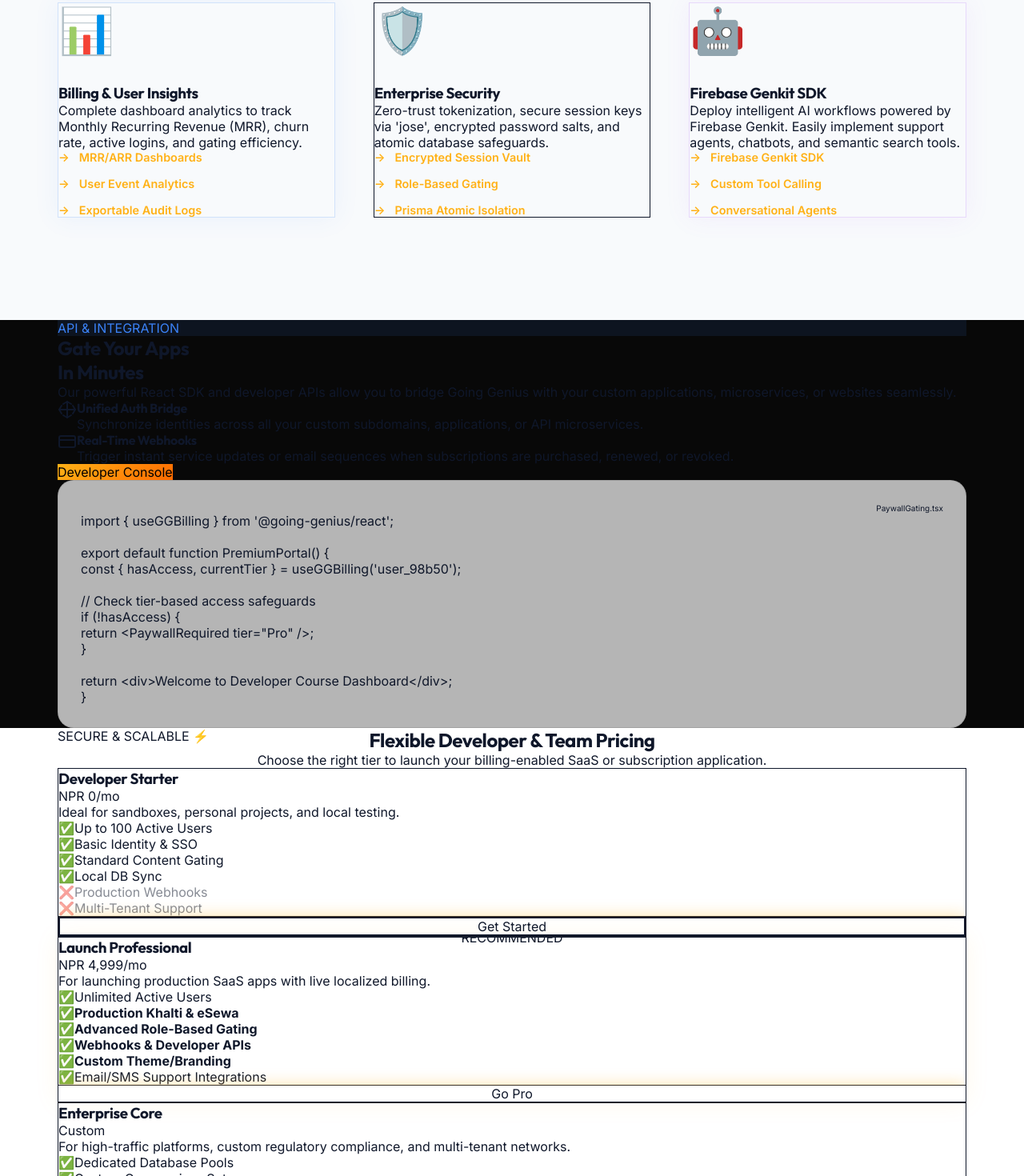
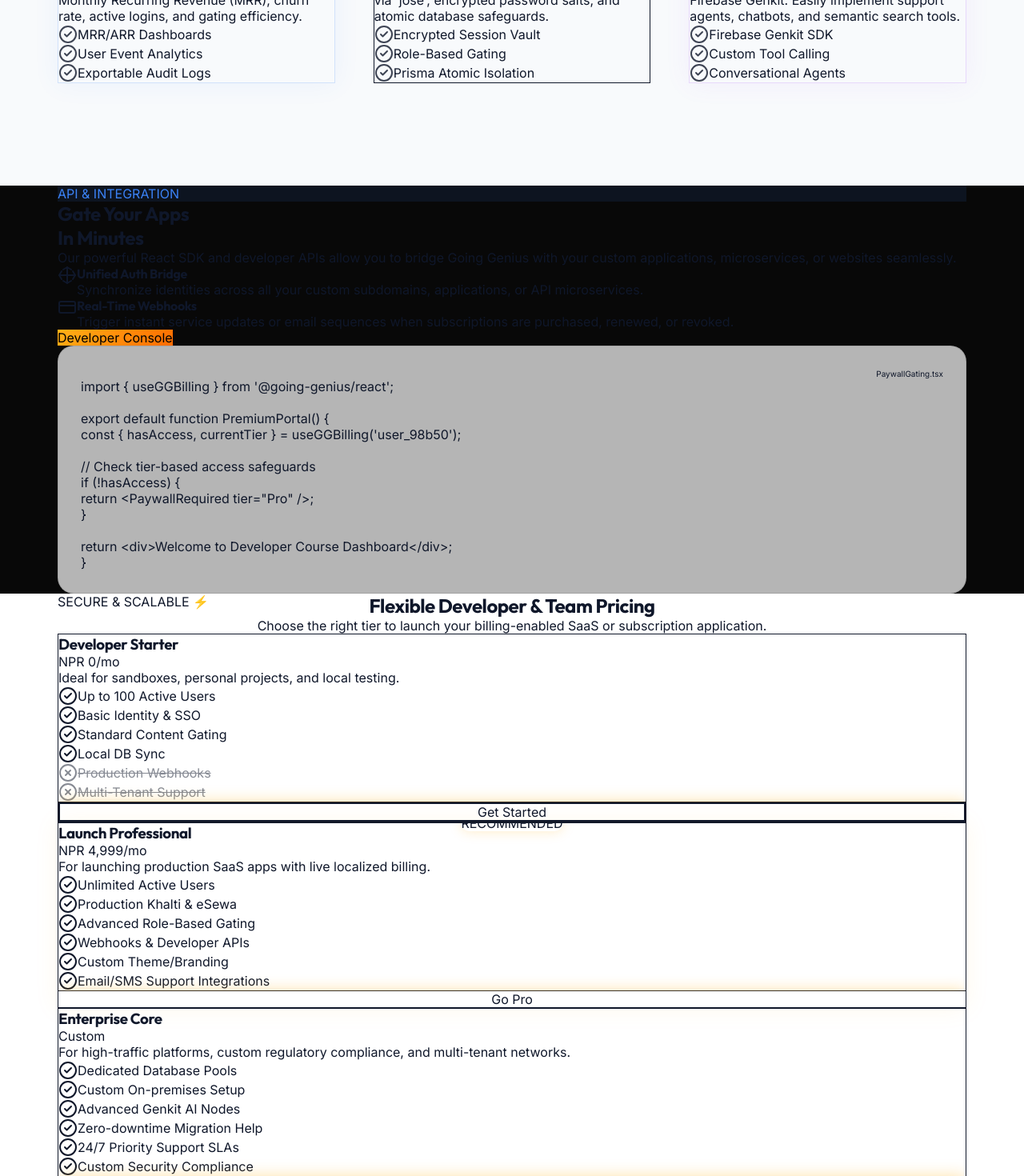
Before and after one commit to LBibek/going-genius, a Next.js app: page / in a window 1280 px wide. Shown: the part 2200-3670 px from the top of the page at 80% size. Built offline with nearby package versions, Linux system fonts and the light colour scheme; no server answers.

Commit message:
Improve card contents with lucide icons and better typography

```diff
--- a/src/components/landing/LandingPricing.tsx
+++ b/src/components/landing/LandingPricing.tsx
@@ -3,6 +3,7 @@
 import React from 'react';
 import { GlassCard } from '@/components/ui/GlassCard';
 import { GlowButton } from '@/components/ui/GlowButton';
+import { CheckCircle2, XCircle } from 'lucide-react';
 
 export function LandingPricing() {
   return (
@@ -20,24 +21,26 @@
         <div className="grid grid-cols-1 md:grid-cols-3 gap-8 lg:gap-12 items-stretch">
           <GlassCard glowColor="none" hoverEffect="scale" className="p-10 flex flex-col">
             <div className="mb-6">
-              <h3 className="text-xl font-bold font-heading">Developer Starter</h3>
+              <h3 className="text-xl font-bold font-heading text-zinc-100">Developer Starter</h3>
               <div className="mt-4 flex items-baseline gap-1">
-                <span className="text-4xl font-extrabold text-foreground">NPR 0</span>
+                <span className="text-4xl font-extrabold text-white">NPR 0</span>
                 <span className="text-sm font-medium text-muted">/mo</span>
               </div>
-              <p className="text-muted-light text-sm mt-3">Ideal for sandboxes, personal projects, and local testing.</p>
+              <p className="text-muted-light text-sm mt-3 leading-relaxed">Ideal for sandboxes, personal projects, and local testing.</p>
             </div>
 
-            <ul className="flex-1 space-y-4 my-8 text-sm">
-              <li className="flex items-center gap-3"><span className="text-emerald-500">✅</span> Up to 100 Active Users</li>
-              <li className="flex items-center gap-3"><span className="text-emerald-500">✅</span> Basic Identity & SSO</li>
-              <li className="flex items-center gap-3"><span className="text-emerald-500">✅</span> Standard Content Gating</li>
-              <li className="flex items-center gap-3"><span className="text-emerald-500">✅</span> Local DB Sync</li>
-              <li className="flex items-center gap-3 opacity-50"><span className="text-red-500">❌</span> Production Webhooks</li>
-              <li className="flex items-center gap-3 opacity-50"><span className="text-red-500">❌</span> Multi-Tenant Support</li>
+            <div className="h-px w-full bg-gradient-to-r from-transparent via-white/10 to-transparent mb-6" />
+
+            <ul className="flex-1 space-y-4 my-4 text-sm">
+              <li className="flex items-center gap-3"><CheckCircle2 className="w-5 h-5 text-emerald-400" /> <span className="text-zinc-300">Up to 100 Active Users</span></li>
+              <li className="flex items-center gap-3"><CheckCircle2 className="w-5 h-5 text-emerald-400" /> <span className="text-zinc-300">Basic Identity & SSO</span></li>
+              <li className="flex items-center gap-3"><CheckCircle2 className="w-5 h-5 text-emerald-400" /> <span className="text-zinc-300">Standard Content Gating</span></li>
+              <li className="flex items-center gap-3"><CheckCircle2 className="w-5 h-5 text-emerald-400" /> <span className="text-zinc-300">Local DB Sync</span></li>
+              <li className="flex items-center gap-3 opacity-50"><XCircle className="w-5 h-5 text-red-400" /> <span className="text-zinc-500 line-through">Production Webhooks</span></li>
+              <li className="flex items-center gap-3 opacity-50"><XCircle className="w-5 h-5 text-red-400" /> <span className="text-zinc-500 line-through">Multi-Tenant Support</span></li>
             </ul>
 
-            <div className="mt-auto pt-6 border-t border-border/50">
+            <div className="mt-auto pt-6 border-t border-white/5">
               <GlowButton href="/auth/register" variant="outline" fullWidth={true}>
                 Get Started
               </GlowButton>
@@ -45,28 +48,30 @@
           </GlassCard>
 
           <GlassCard glowColor="golden" hoverEffect="scale" className="p-10 flex flex-col relative transform md:-translate-y-4 border-primary/30">
-            <div className="absolute top-0 left-1/2 -translate-x-1/2 -translate-y-1/2 bg-primary text-primary-foreground text-xs font-bold px-3 py-1 rounded-full uppercase tracking-wider shadow-lg">
+            <div className="absolute top-0 left-1/2 -translate-x-1/2 -translate-y-1/2 bg-primary text-primary-foreground text-xs font-bold px-3 py-1 rounded-full uppercase tracking-wider shadow-[0_0_15px_var(--primary-glow)]">
               Recommended
             </div>
             <div className="mb-6 mt-2">
               <h3 className="text-xl font-bold font-heading text-primary">Launch Professional</h3>
               <div className="mt-4 flex items-baseline gap-1">
-                <span className="text-4xl font-extrabold text-foreground">NPR 4,999</span>
-                <span className="text-sm font-medium text-muted">/mo</span>
+                <span className="text-4xl font-extrabold text-white">NPR 4,999</span>
+                <span className="text-sm font-medium text-primary/70">/mo</span>
               </div>
-              <p className="text-muted-light text-sm mt-3">For launching production SaaS apps with live localized billing.</p>
+              <p className="text-muted-light text-sm mt-3 leading-relaxed">For launching production SaaS apps with live localized billing.</p>
             </div>
 
-            <ul className="flex-1 space-y-4 my-8 text-sm">
-              <li className="flex items-center gap-3"><span className="text-emerald-500">✅</span> Unlimited Active Users</li>
-              <li className="flex items-center gap-3"><span className="text-emerald-500">✅</span> <strong className="text-foreground">Production Khalti & eSewa</strong></li>
-              <li className="flex items-center gap-3"><span className="text-emerald-500">✅</span> <strong className="text-foreground">Advanced Role-Based Gating</strong></li>
-              <li className="flex items-center gap-3"><span className="text-emerald-500">✅</span> <strong className="text-foreground">Webhooks & Developer APIs</strong></li>
-              <li className="flex items-center gap-3"><span className="text-emerald-500">✅</span> <strong className="text-foreground">Custom Theme/Branding</strong></li>
-              <li className="flex items-center gap-3"><span className="text-emerald-500">✅</span> Email/SMS Support Integrations</li>
+            <div className="h-px w-full bg-gradient-to-r from-transparent via-primary/30 to-transparent mb-6" />
+
+            <ul className="flex-1 space-y-4 my-4 text-sm">
+              <li className="flex items-center gap-3"><CheckCircle2 className="w-5 h-5 text-primary" /> <span className="text-zinc-300">Unlimited Active Users</span></li>
+              <li className="flex items-center gap-3"><CheckCircle2 className="w-5 h-5 text-primary" /> <span className="text-white font-semibold">Production Khalti & eSewa</span></li>
+              <li className="flex items-center gap-3"><CheckCircle2 className="w-5 h-5 text-primary" /> <span className="text-white font-semibold">Advanced Role-Based Gating</span></li>
+              <li className="flex items-center gap-3"><CheckCircle2 className="w-5 h-5 text-primary" /> <span className="text-white font-semibold">Webhooks & Developer APIs</span></li>
+              <li className="flex items-center gap-3"><CheckCircle2 className="w-5 h-5 text-primary" /> <span className="text-white font-semibold">Custom Theme/Branding</span></li>
+              <li className="flex items-center gap-3"><CheckCircle2 className="w-5 h-5 text-primary" /> <span className="text-zinc-300">Email/SMS Support Integrations</span></li>
             </ul>
 
-            <div className="mt-auto pt-6 border-t border-border/50">
+            <div className="mt-auto pt-6 border-t border-white/5">
               <GlowButton href="/auth/register" variant="glowing" glowColor="golden" fullWidth={true}>
                 Go Pro
               </GlowButton>
@@ -75,23 +80,25 @@
 
           <GlassCard glowColor="none" hoverEffect="scale" className="p-10 flex flex-col">
             <div className="mb-6">
-              <h3 className="text-xl font-bold font-heading">Enterprise Core</h3>
+              <h3 className="text-xl font-bold font-heading text-zinc-100">Enterprise Core</h3>
               <div className="mt-4 flex items-baseline gap-1">
-                <span className="text-4xl font-extrabold text-foreground">Custom</span>
+                <span className="text-4xl font-extrabold text-white">Custom</span>
               </div>
-              <p className="text-muted-light text-sm mt-3">For high-traffic platforms, custom regulatory compliance, and multi-tenant networks.</p>
+              <p className="text-muted-light text-sm mt-3 leading-relaxed">For high-traffic platforms, custom regulatory compliance, and multi-tenant networks.</p>
             </div>
 
-            <ul className="flex-1 space-y-4 my-8 text-sm">
-              <li className="flex items-center gap-3"><span className="text-emerald-500">✅</span> Dedicated Database Pools</li>
-              <li className="flex items-center gap-3"><span className="text-emerald-500">✅</span> Custom On-premises Setup</li>
-              <li className="flex items-center gap-3"><span className="text-emerald-500">✅</span> Advanced Genkit AI Nodes</li>
-              <li className="flex items-center gap-3"><span className="text-emerald-500">✅</span> Zero-downtime Migration Help</li>
-              <li className="flex items-center gap-3"><span className="text-emerald-500">✅</span> 24/7 Priority Support SLAs</li>
-              <li className="flex items-center gap-3"><span className="text-emerald-500">✅</span> Custom Security Compliance</li>
+            <div className="h-px w-full bg-gradient-to-r from-transparent via-white/10 to-transparent mb-6" />
+
+            <ul className="flex-1 space-y-4 my-4 text-sm">
+              <li className="flex items-center gap-3"><CheckCircle2 className="w-5 h-5 text-emerald-400" /> <span className="text-zinc-300">Dedicated Database Pools</span></li>
+              <li className="flex items-center gap-3"><CheckCircle2 className="w-5 h-5 text-emerald-400" /> <span className="text-zinc-300">Custom On-premises Setup</span></li>
+              <li className="flex items-center gap-3"><CheckCircle2 className="w-5 h-5 text-emerald-400" /> <span className="text-zinc-300">Advanced Genkit AI Nodes</span></li>
+              <li className="flex items-center gap-3"><CheckCircle2 className="w-5 h-5 text-emerald-400" /> <span className="text-zinc-300">Zero-downtime Migration Help</span></li>
+              <li className="flex items-center gap-3"><CheckCircle2 className="w-5 h-5 text-emerald-400" /> <span className="text-zinc-300">24/7 Priority Support SLAs</span></li>
+              <li className="flex items-center gap-3"><CheckCircle2 className="w-5 h-5 text-emerald-400" /> <span className="text-zinc-300">Custom Security Compliance</span></li>
             </ul>
 
-            <div className="mt-auto pt-6 border-t border-border/50">
+            <div className="mt-auto pt-6 border-t border-white/5">
               <GlowButton href="mailto:support@goinggenius.com.np" variant="outline" fullWidth={true}>
                 Contact Sales
               </GlowButton>
--- a/src/components/landing/LandingSolutions.tsx
+++ b/src/components/landing/LandingSolutions.tsx
@@ -3,46 +3,47 @@
 import React from 'react';
 import { GlassCard } from '@/components/ui/GlassCard';
 import { SparkleBadge } from '@/components/ui/SparkleBadge';
+import { Key, CreditCard, Lock, BarChart, Shield, Bot, CheckCircle2 } from 'lucide-react';
 
 export function LandingSolutions() {
   const solutions = [
     {
-      icon: "🔑",
+      icon: <Key className="w-8 h-8 text-primary" />,
       title: "Unified Auth & SSO",
       desc: "Secure, developer-friendly identity vault for B2B & B2C users. Built-in social login, session management, and multi-tenant structures.",
       features: ["OAuth2 & OpenID", "Multi-Tenant SSO", "Secure Profile Vault"],
       glow: "golden" as const
     },
     {
-      icon: "💳",
+      icon: <CreditCard className="w-8 h-8 text-purple-400" />,
       title: "Localized Payment Rails",
       desc: "Collect one-off or recurring subscription fees seamlessly using Khalti, eSewa, and global payment processors out-of-the-box.",
       features: ["Khalti & eSewa Hooks", "Automatic Invoicing", "Instant Settlement"],
       glow: "purple" as const
     },
     {
-      icon: "🔐",
+      icon: <Lock className="w-8 h-8 text-emerald-400" />,
       title: "Flexible Subscription Tiers",
       desc: "Create granular access tiers, trial configurations, and consumption-based gating limits with zero boilerplate code.",
       features: ["Tier-Based RBAC", "Real-Time Enforcements", "Usage-Based Billing"],
       glow: "emerald" as const
     },
     {
-      icon: "📊",
+      icon: <BarChart className="w-8 h-8 text-blue-400" />,
       title: "Billing & User Insights",
       desc: "Complete dashboard analytics to track Monthly Recurring Revenue (MRR), churn rate, active logins, and gating efficiency.",
       features: ["MRR/ARR Dashboards", "User Event Analytics", "Exportable Audit Logs"],
       glow: "blue" as const
     },
     {
-      icon: "🛡️",
+      icon: <Shield className="w-8 h-8 text-zinc-300" />,
       title: "Enterprise Security",
       desc: "Zero-trust tokenization, secure session keys via 'jose', encrypted password salts, and atomic database safeguards.",
       features: ["Encrypted Session Vault", "Role-Based Gating", "Prisma Atomic Isolation"],
       glow: "none" as const
     },
     {
-      icon: "🤖",
+      icon: <Bot className="w-8 h-8 text-purple-400" />,
       title: "Firebase Genkit SDK",
       desc: "Deploy intelligent AI workflows powered by Firebase Genkit. Easily implement support agents, chatbots, and semantic search tools.",
       features: ["Firebase Genkit SDK", "Custom Tool Calling", "Conversational Agents"],
@@ -64,12 +65,20 @@
         <div className="premium-grid">
           {solutions.map((sol, index) => (
             <GlassCard key={index} glowColor={sol.glow} hoverEffect="translate" className="p-10 flex flex-col justify-between">
-              <div className="premium-icon">{sol.icon}</div>
-              <h3 className="text-xl font-bold mt-4 mb-2">{sol.title}</h3>
-              <p className="text-muted-light text-sm mb-6 leading-relaxed">{sol.desc}</p>
-              <ul className="premium-features-list">
+              <div className="w-16 h-16 rounded-2xl bg-white/5 border border-white/10 flex items-center justify-center mb-6 shadow-inner">
+                {sol.icon}
+              </div>
+              <h3 className="text-2xl font-bold mb-3 bg-gradient-to-br from-white to-white/70 bg-clip-text text-transparent">{sol.title}</h3>
+              <p className="text-muted-light text-sm mb-8 leading-relaxed flex-grow">{sol.desc}</p>
+
+              <div className="h-px w-full bg-gradient-to-r from-transparent via-white/10 to-transparent mb-6" />
+
+              <ul className="flex flex-col gap-3">
                 {sol.features.map((feat, fIdx) => (
-                  <li key={fIdx}>{feat}</li>
+                  <li key={fIdx} className="flex items-center gap-3 text-sm font-medium text-zinc-300">
+                    <CheckCircle2 className="w-4 h-4 text-primary opacity-80" />
+                    {feat}
+                  </li>
                 ))}
               </ul>
             </GlassCard>
```
